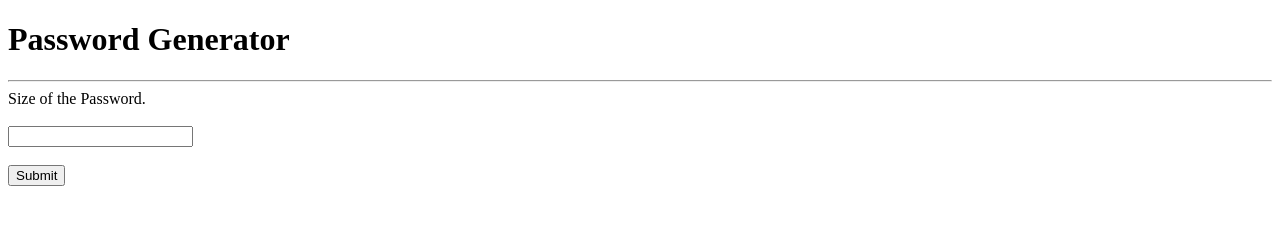
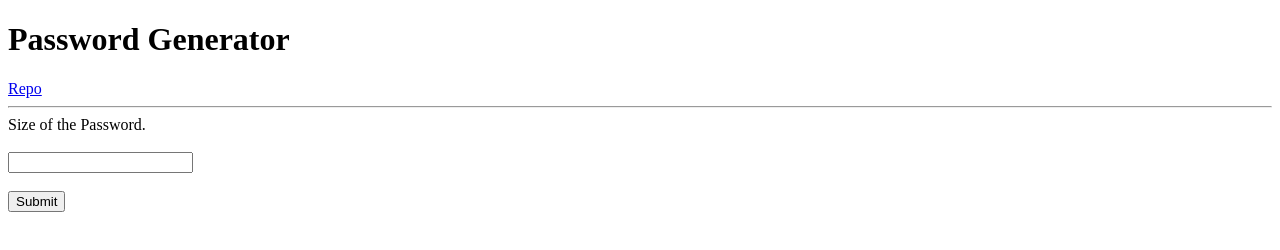
Before and after one commit to Gabriel-Sousa-Amorim/Password-Generator, a plain HTML site: page docs/index.html in a window 1280 px wide. Drawn offline with Linux system fonts and the light colour scheme.

Commit message:
Update index.html

```diff
--- a/docs/index.html
+++ b/docs/index.html
@@ -7,6 +7,7 @@
 </head>
 <body>
     <h1>Password Generator</h1>
+    <a href="https://github.com/Gabriel-Sousa-Amorim/Password-Generator">Repo</a>
     <hr>
     <main>
             <label>Size of the Password.</label><br><br>
```
